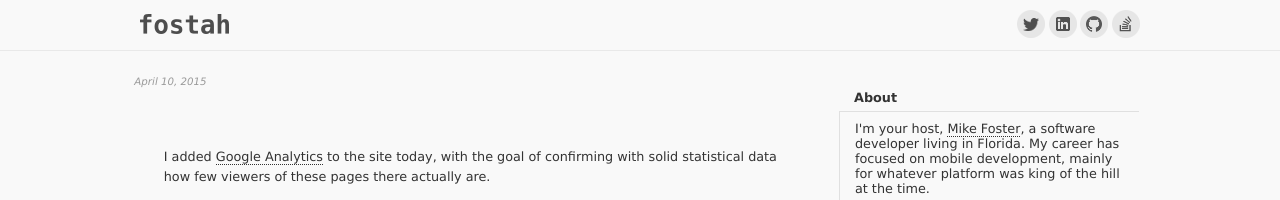
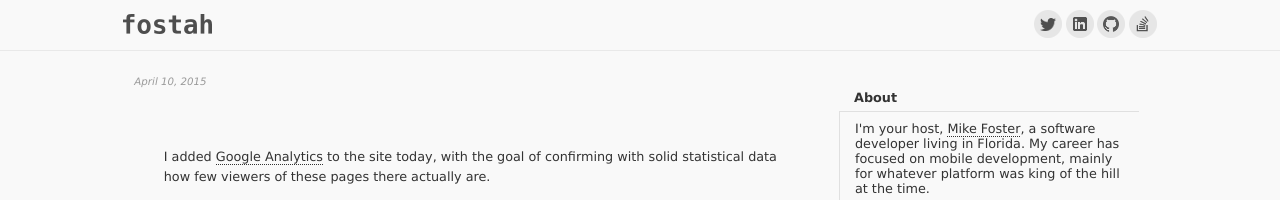
Before and after one commit to fostah/fostah.github.io, a Jekyll site: the page built from index.html, in a window 1280 px wide. Shown: the top 200 px of the page. Built offline with Jekyll 4.4.1, drawn with Linux system fonts in a browser that asks for light colours; comment, search, counter and statistics services are not loaded.

Commit message:
Update marginal layout.

```diff
--- a/css/default.css
+++ b/css/default.css
@@ -21,7 +21,7 @@ pre {
     font-size: 0.9em;
     font-weight: normal;
 
-    width: 1000px;
+    width: 1034px;
     margin-left: auto;
     margin-right: auto;
 }
```
